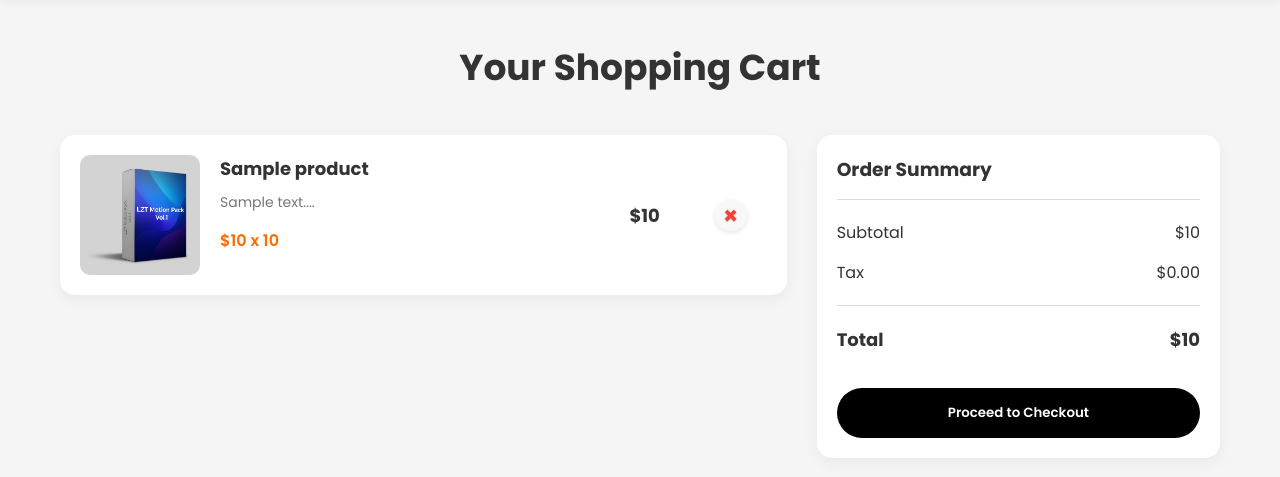
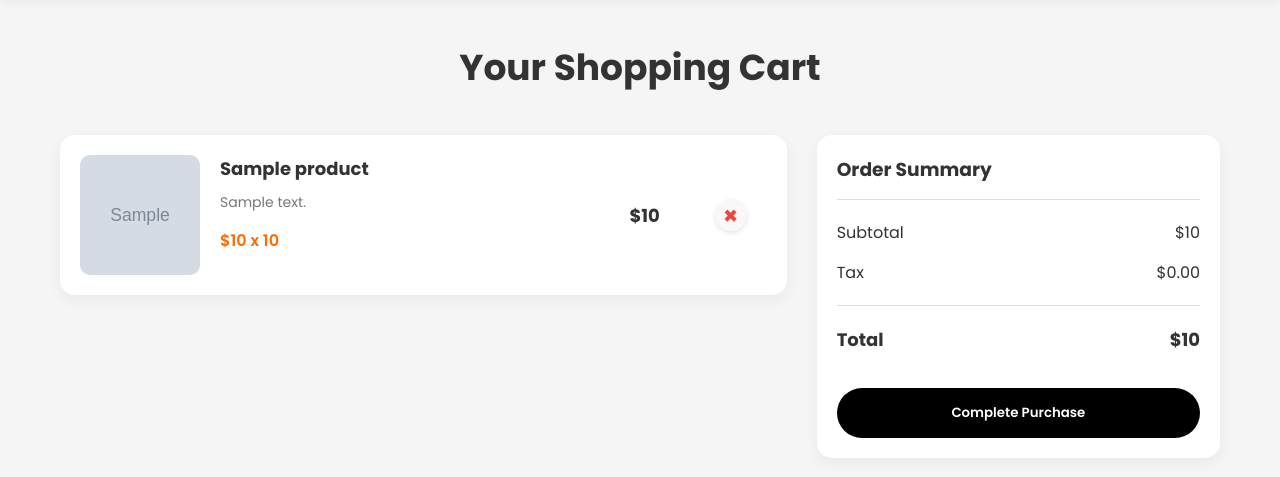
Before and after one commit to miqblade/server, a Flask app: template site/templates/cart.html in a window 1280 px wide. Shown: the part 72-549 px from the top of the page. Run offline with Flask 3, Linux system fonts and the light colour scheme; the template is opened without the code that fills it: most values are stand-ins (such as "Sample title", 1, 10 or a date in 2020); grey boxes marked "Sample" are stand-in pictures.

Commit message:
Update cart.html

```diff
--- a/site/templates/cart.html
+++ b/site/templates/cart.html
@@ -12,11 +12,11 @@
         {% for item in cart_items %}
         <div class="cart-item">
             <div class="item-image">
-                <img src="../static/products/product-1.png" alt="{{ item.product.name }}">
+                <img src="../static/products/{{ item.product.image }}" alt="{{ item.product.name }}">
             </div>
             <div class="item-details">
                 <h3>{{ item.product.name }}</h3>
-                <p>{{ item.product.description[:100] }}...</p>
+                <p>{{ item.product.description }}</p>
                 <div class="item-price">${{ item.product.price }} x {{ item.quantity }}</div>
             </div>
             <div class="item-total">
@@ -48,14 +48,16 @@
                 <span>Total</span>
                 <span>${{ total }}</span>
             </div>
-            <button class="checkout-btn">Proceed to Checkout</button>
+            <form method="POST" action="{{ url_for('checkout') }}">
+                <button type="submit" class="checkout-btn">Complete Purchase</button>
+            </form>
         </div>
     </div>
     {% else %}
     <div class="empty-cart">
         <h3>Your cart is empty</h3>
         <p>Browse our collection to find amazing templates</p>
-         <a href="{{ url_for('products') }}" class="cta-button cta-primary">Browse Products</a>
+        <a href="{{ url_for('index') }}" class="cta-button cta-primary">Browse Products</a>
     </div>
     {% endif %}
 </div>
```
